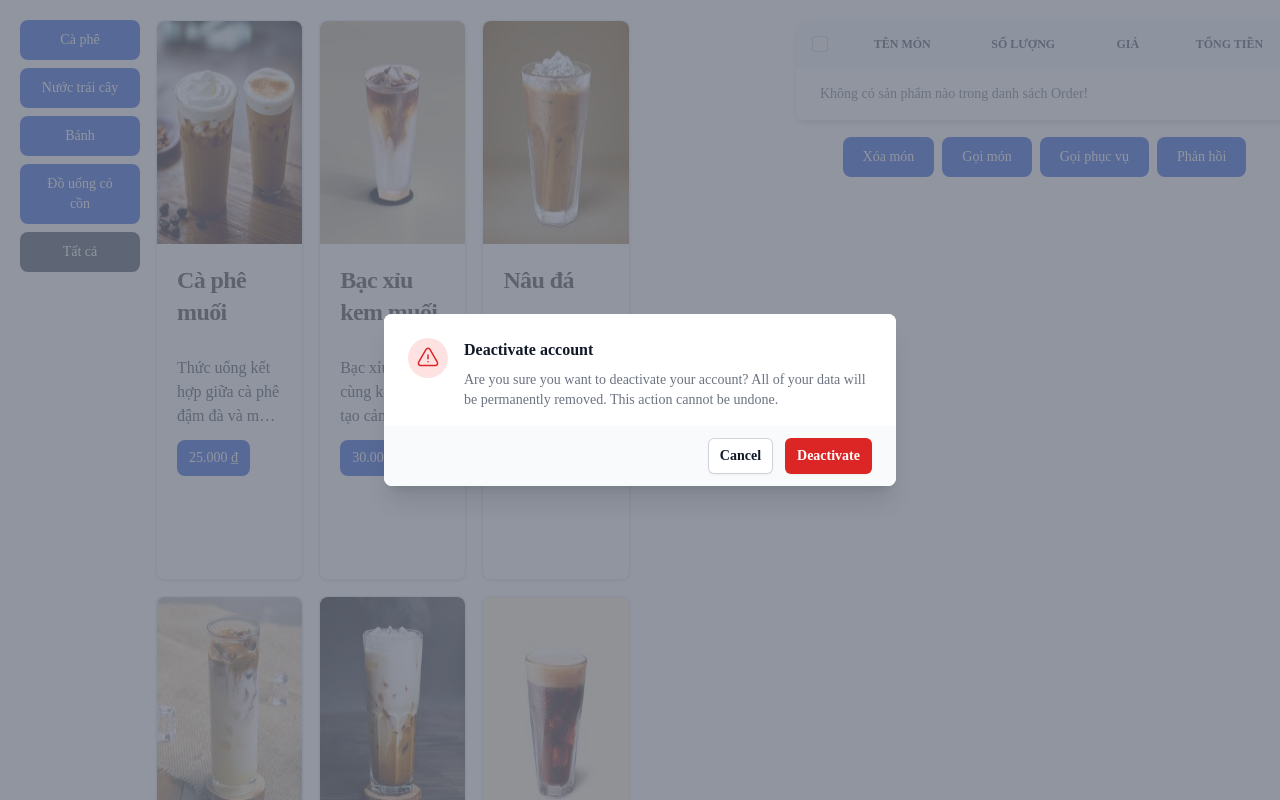
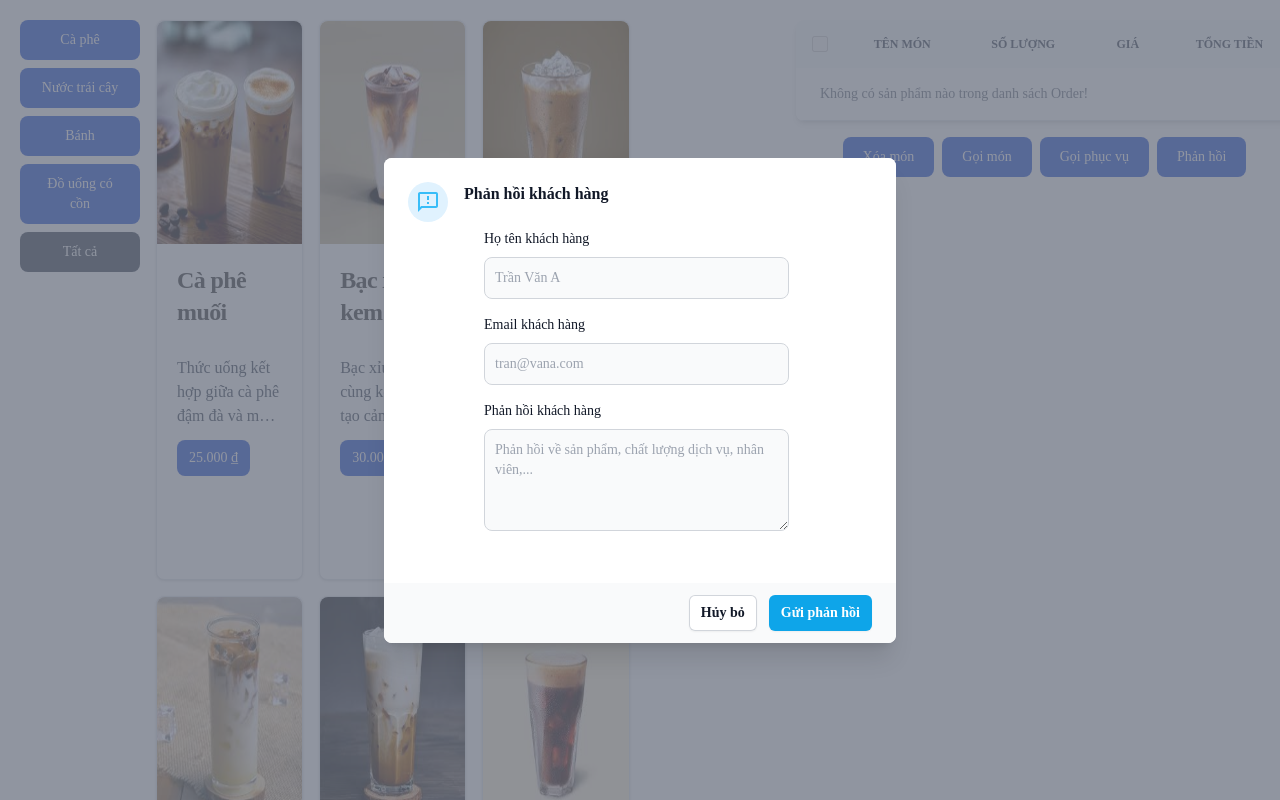
Before and after one commit to duclong1311/coffee-smart-system, a React (Create React App) app: page /menu in a window 1280 px wide. Both pictures are taken after a click on the button "Phản hồi". Shown: the top 800 px of the page. Built offline with nearby package versions, Linux system fonts and the light colour scheme; data requests are answered from the project's data file.

Commit message:
feat: add new feedback

```diff
--- a/package.json
+++ b/package.json
@@ -15,6 +15,7 @@
     "lodash": "^4.17.21",
     "react": "^18.3.1",
     "react-dom": "^18.3.1",
+    "react-hook-form": "^7.53.2",
     "react-icons": "^5.3.0",
     "react-router-dom": "^6.28.0",
     "react-scripts": "5.0.1",
--- a/src/components/pages/client/ModalFeedback.js
+++ b/src/components/pages/client/ModalFeedback.js
@@ -1,12 +1,41 @@
 'use client'
 import { Dialog, DialogBackdrop, DialogPanel, DialogTitle } from '@headlessui/react'
-import { ExclamationTriangleIcon } from '@heroicons/react/24/outline'
+import { MdOutlineFeedback } from "react-icons/md";
+import { useForm } from 'react-hook-form';
+import { toast } from 'react-toastify';
+import axios from 'axios';
 
 const ModalFeedback = ({ showModal, setShowModal }) => {
+
+    const {
+        register,
+        handleSubmit,
+        reset,
+        formState: { errors },
+    } = useForm();
 
     const handleCloseModal = () => {
         setShowModal(false);
     }
+
+    const onSubmit = async (data) => {
+        try {
+            if (data) {
+                await axios.post("http://localhost:3000/feedBack", {
+                    feedbackDate: new Date().toLocaleDateString(),
+                    createdBy: data.name,
+                    emai: data.email,
+                    feedback: data.feedback,
+                });
+                toast.success("Phản hồi của bạn đã được gửi!");
+                handleCloseModal();
+                reset();
+            }
+        }
+        catch (e) {
+            toast.e("Không thể gửi phản hồi");
+        }
+    };
 
     return (
         <Dialog open={showModal} onClose={handleCloseModal} className="relative z-10">
@@ -15,7 +44,7 @@ const ModalFeedback = ({ showModal, setShowModal }) => {
                 className="fixed inset-0 bg-gray-500/75 transition-opacity data-[closed]:opacity-0 data-[enter]:duration-300 data-[leave]:duration-200 data-[enter]:ease-out data-[leave]:ease-in"
             />
 
-            <div className="fixed inset-0 z-10 w-screen overflow-y-auto">
+            <div className="fixed inset-0 z-10 x-screen overflow-y-auto">
                 <div className="flex min-h-full items-end justify-center p-4 text-center sm:items-center sm:p-0">
                     <DialogPanel
                         transition
@@ -23,29 +52,72 @@ const ModalFeedback = ({ showModal, setShowModal }) => {
                     >
                         <div className="bg-white px-4 pb-4 pt-5 sm:p-6 sm:pb-4">
                             <div className="sm:flex sm:items-start">
-                                <div className="mx-auto flex size-12 shrink-0 items-center justify-center rounded-full bg-red-100 sm:mx-0 sm:size-10">
-                                    <ExclamationTriangleIcon aria-hidden="true" className="size-6 text-red-600" />
+                                <div className="mx-auto flex size-12 shrink-0 items-center justify-center rounded-full bg-sky-100 sm:mx-0 sm:size-10">
+                                    <MdOutlineFeedback aria-hidden="true" className="size-6 text-sky-400" />
                                 </div>
                                 <div className="mt-3 text-center sm:ml-4 sm:mt-0 sm:text-left">
                                     <DialogTitle as="h3" className="text-base font-semibold text-gray-900">
-                                        Deactivate account
+                                        Phản hồi khách hàng
                                     </DialogTitle>
-                                    <div className="mt-2">
-                                        <p className="text-sm text-gray-500">
-                                            Are you sure you want to deactivate your account? All of your data will be permanently removed.
-                                            This action cannot be undone.
-                                        </p>
-                                    </div>
+                                    <form
+                                        className="p-4 md:p-5"
+                                        onSubmit={() => handleSubmit()}
+                                    >
+                                        <div className="grid gap-4 mb-4 grid-cols-1">
+                                            <div className="col-span-2">
+                                                <label htmlFor="name" className="inline-block mb-2 text-sm font-medium text-gray-900 dark:text-white">
+                                                    Họ tên khách hàng
+                                                </label>
+                                                <input
+                                                    {...register('name')}
+                                                    type="text" name="name" className="bg-gray-50 border border-gray-300 text-gray-900 text-sm rounded-lg focus:ring-primary-600 focus:border-primary-600 inline-block w-full p-2.5 dark:bg-gray-600 dark:border-gray-500 dark:placeholder-gray-400 dark:text-white dark:focus:ring-primary-500 dark:focus:border-primary-500" placeholder="Trần Văn A" required=""
+                                                />
+                                            </div>
+                                            <div className="col-span-2">
+                                                <label htmlFor="email" className="block mb-2 text-sm font-medium text-gray-900 dark:text-white">
+                                                    Email khách hàng
+                                                </label>
+                                                <input
+                                                    {...register('email', {
+                                                        pattern: {
+                                                            value: /^[a-zA-Z0-9._%+-]+@[a-zA-Z0-9.-]+\.[a-zA-Z]{2,4}$/,
+                                                            message: "Địa chỉ email không hợp lệ.",
+                                                        }
+                                                    })}
+                                                    type="text" name="email" className="bg-gray-50 border border-gray-300 text-gray-900 text-sm rounded-lg focus:ring-primary-600 focus:border-primary-600 block w-full p-2.5 dark:bg-gray-600 dark:border-gray-500 dark:placeholder-gray-400 dark:text-white dark:focus:ring-primary-500 dark:focus:border-primary-500" placeholder="tran@vana.com" required=""
+                                                />
+                                                {errors.email && <span style={{ color: "red" }}>{errors.email.message}</span>}
+                                            </div>
+
+                                            <div className="col-span-2">
+                                                <label htmlFor="feedback" className="block mb-2 text-sm font-medium text-gray-900 dark:text-white">Phản hồi khách hàng</label>
+                                                <textarea
+                                                    {...register("feedback", {
+                                                        required: "Phản hồi là bắt buộc.",
+                                                        minLength: {
+                                                            value: 6,
+                                                            message: "Phản hồi phải có ít nhất 10 ký tự.",
+                                                        },
+                                                    })}
+                                                    rows="4"
+                                                    className="block p-2.5 w-full text-sm text-gray-900 bg-gray-50 rounded-lg border border-gray-300 focus:ring-blue-500 focus:border-blue-500 dark:bg-gray-600 dark:border-gray-500 dark:placeholder-gray-400 dark:text-white dark:focus:ring-blue-500 dark:focus:border-blue-500"
+                                                    placeholder="Phản hồi về sản phẩm, chất lượng dịch vụ, nhân viên,...">
+                                                </textarea>
+                                                {errors.feedback && <span style={{ color: "red" }}>{errors.feedback.message}</span>}
+                                            </div>
+                                        </div>
+
+                                    </form>
                                 </div>
                             </div>
                         </div>
                         <div className="bg-gray-50 px-4 py-3 sm:flex sm:flex-row-reverse sm:px-6">
                             <button
                                 type="button"
-                                onClick={() => setShowModal(false)}
-                                className="inline-flex w-full justify-center rounded-md bg-red-600 px-3 py-2 text-sm font-semibold text-white shadow-sm hover:bg-red-500 sm:ml-3 sm:w-auto"
+                                className="inline-flex w-full justify-center rounded-md bg-sky-500 px-3 py-2 text-sm font-semibold text-white shadow-sm hover:bg-sky-400 sm:ml-3 sm:w-auto"
+                                onClick={handleSubmit(onSubmit)}
                             >
-                                Deactivate
+                                Gửi phản hồi
                             </button>
                             <button
                                 type="button"
@@ -53,7 +125,7 @@ const ModalFeedback = ({ showModal, setShowModal }) => {
                                 onClick={() => setShowModal(false)}
                                 className="mt-3 inline-flex w-full justify-center rounded-md bg-white px-3 py-2 text-sm font-semibold text-gray-900 shadow-sm ring-1 ring-inset ring-gray-300 hover:bg-gray-50 sm:mt-0 sm:w-auto"
                             >
-                                Cancel
+                                Hủy bỏ
                             </button>
                         </div>
                     </DialogPanel>
--- a/src/json/db.json
+++ b/src/json/db.json
@@ -368,7 +368,8 @@
           "quantity": 1,
           "total": 25000
         }
-      ]
+      ],
+      "id": "c695"
     },
     {
       "id": "2f2d",
@@ -596,6 +597,90 @@
       "createdBy": "Lê Thị I",
       "email": "lethi@gmail.com",
       "feedback": "Good quality"
+    },
+    {
+      "id": "acb7",
+      "feedbackData": "20/11/2024",
+      "createdBy": "",
+      "emai": "",
+      "feedback": "abc1234567789"
+    },
+    {
+      "id": "6740",
+      "feedbackData": "20/11/2024",
+      "createdBy": "",
+      "emai": "",
+      "feedback": "abc1234567789"
+    },
+    {
+      "id": "a111",
+      "feedbackDate": "20/11/2024",
+      "createdBy": "Long",
+      "emai": "tdl13112002@gmail.com",
+      "feedback": "Đồ ngon"
+    },
+    {
+      "id": "b12c",
+      "feedbackDate": "20/11/2024",
+      "createdBy": "Long",
+      "emai": "tdl13112002@gmail.com",
+      "feedback": "Đồ ngon quá"
+    },
+    {
+      "id": "f759",
+      "feedbackDate": "20/11/2024",
+      "createdBy": "Long",
+      "emai": "tdl13112002@gmail.com",
+      "feedback": "Đồ ngon quá"
+    },
+    {
+      "id": "4f45",
+      "feedbackDate": "20/11/2024",
+      "createdBy": "telegram",
+      "emai": "",
+      "feedback": "uong nhu cut"
+    },
+    {
+      "id": "72cc",
+      "feedbackDate": "20/11/2024",
+      "createdBy": "telegram",
+      "emai": "tdl13112002@gmail.com",
+      "feedback": "uong nhu cut"
+    },
+    {
+      "id": "7988",
+      "feedbackDate": "20/11/2024",
+      "createdBy": "Trần Đức Long",
+      "emai": "tdl13112002@gmail.com",
+      "feedback": "Ngonnnn"
+    },
+    {
+      "id": "ee93",
+      "feedbackDate": "20/11/2024",
+      "createdBy": "Trần Đức Long",
+      "emai": "tdl13112002@gmail.com",
+      "feedback": "Ngonnn tuyệt"
+    },
+    {
+      "id": "e468",
+      "feedbackDate": "20/11/2024",
+      "createdBy": "Trần Đức Long",
+      "emai": "tdl13112002@gmail.com",
+      "feedback": "Ngonnn tuyệt"
+    },
+    {
+      "id": "b8a5",
+      "feedbackDate": "20/11/2024",
+      "createdBy": "Trần Đức Long",
+      "emai": "tdl13112002@gmail.com",
+      "feedback": "Uoongs cung dc"
+    },
+    {
+      "id": "a02c",
+      "feedbackDate": "20/11/2024",
+      "createdBy": "Trần Đức Long",
+      "emai": "duclong1311.work@gmail.com",
+      "feedback": "Test feedback"
     }
   ],
   "listFood": [
```
Also changed, not shown: 1 other file (tests, documents, lock files or other folders).
